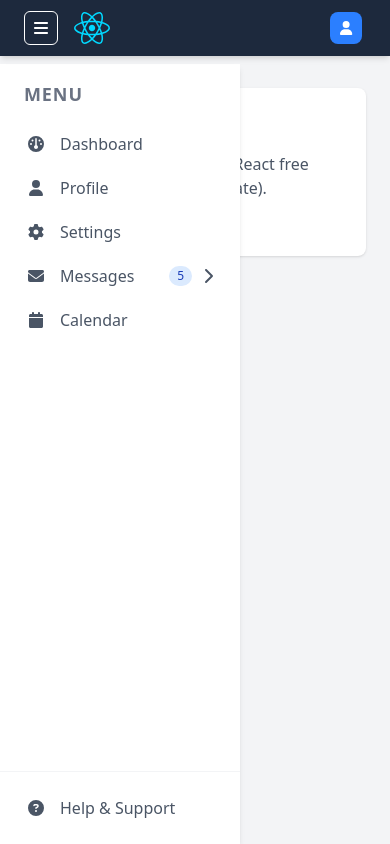
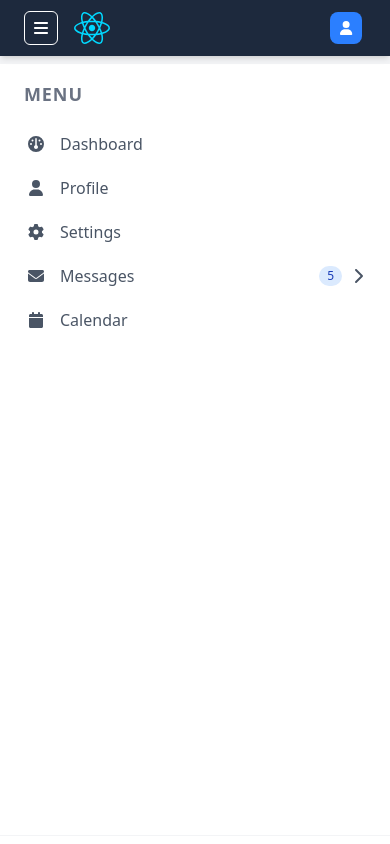
Before and after one commit to Rafhi-dev/HyperDash, a React (Vite) app: page / in a window 390 px wide. Built offline with nearby package versions, Linux system fonts and the light colour scheme.

Commit message:
Update package dependencies and enhance Sidebar component for mobile responsiveness

```diff
--- a/package.json
+++ b/package.json
@@ -1,7 +1,7 @@
 {
   "name": "hyperdash",
   "private": true,
-  "version": "0.1.0",
+  "version": "0.2.0",
   "type": "module",
   "scripts": {
     "dev": "vite",
@@ -19,6 +19,7 @@
     "axios": "^1.9.0",
     "react": "^19.1.0",
     "react-dom": "^19.1.0",
+    "react-responsive": "^10.0.1",
     "react-router-dom": "^7.6.0",
     "tailwindcss": "^4.1.7"
   },
--- a/src/components/Sidebar.jsx
+++ b/src/components/Sidebar.jsx
@@ -10,7 +10,7 @@ import {
   faPaperPlane
 } from '@fortawesome/free-solid-svg-icons';
 
-function Sidebar({ isCollapsed }) {
+function Sidebar({ isCollapsed, isMobile }) {
   // Buat daftar item menu sidebar
   // dengan ikon, label, lokasi (loc), dan sub-items jika ada
   const menuItems = [
@@ -30,13 +30,16 @@ function Sidebar({ isCollapsed }) {
     { icon: faCalendar, label: "Calendar", loc: "/calendar" },
   ];
 
-
   return (
     <aside
       id="sidebar"
       aria-label="Sidebar Navigation"
-      className={`bg-white shadow-md h-[calc(100vh-4rem)] p-4 fixed top-16 left-0 z-10 overflow-y-auto transition-all duration-300
-        ${isCollapsed ? 'w-20 sidebar-collapsed' : 'w-60'}`}
+      className={`bg-white shadow-md h-full p-4 fixed top-16 left-0 z-10 overflow-y-auto transition-all duration-300
+  ${
+    isMobile
+      ? (isCollapsed ? 'w-0 icon-hidden' : 'w-full icon-visible')
+      : (isCollapsed ? 'w-20 sidebar-collapsed' : 'w-60')
+  }`}
     >
       <div className="mb-4 px-2">
         <h2 id="sidebar-title" className={`text-lg font-semibold text-gray-500 uppercase tracking-wider ${isCollapsed ? 'text-center text-xs' : ''}`}>
--- a/src/layouts/MainLayout.jsx
+++ b/src/layouts/MainLayout.jsx
@@ -1,11 +1,15 @@
 import { Outlet } from "react-router-dom"; // Untuk merender child routes
 import Navbar from "../components/Navbar";
 import Sidebar from "../components/Sidebar";
+import { useMediaQuery } from "react-responsive";
+
 
 function MainLayout({
   isSidebarCollapsed,
   setIsSidebarCollapsed,
 }) {
+
+  const isMobile = useMediaQuery({ query: "(max-width: 768px)" });
   return (
     <div className="bg-gray-100 h-screen font-sans antialiased">
       <Navbar
@@ -13,7 +17,7 @@ function MainLayout({
         setIsSidebarCollapsed={setIsSidebarCollapsed}
       />
       <div className="flex pt-16">
-        <Sidebar isCollapsed={isSidebarCollapsed} />
+        <Sidebar isCollapsed={isSidebarCollapsed} isMobile={isMobile}/>
         <main
           className={`flex-1 p-6 mt-0 transition-all duration-300 ${
             isSidebarCollapsed ? "md:ml-20" : "md:ml-60"
--- a/src/style.css
+++ b/src/style.css
@@ -12,6 +12,16 @@
 #sidebar {
   transition: all 0.3s ease;
 }
+.icon-hidden {
+  opacity: 0;
+  visibility: hidden;
+  transition: opacity 0.3s ease, visibility 0.3s ease;
+}
+.icon-visible {
+  opacity: 1;
+  visibility: visible;
+  transition: opacity 0.3s ease, visibility 0.3s ease;
+}
 main {
   transition: margin-left 0.3s ease;
 }
```
Also changed, not shown: src/components/SidebarMenuItem.jsx (+10 -5 lines), 1 other file (tests, documents, lock files or other folders).
